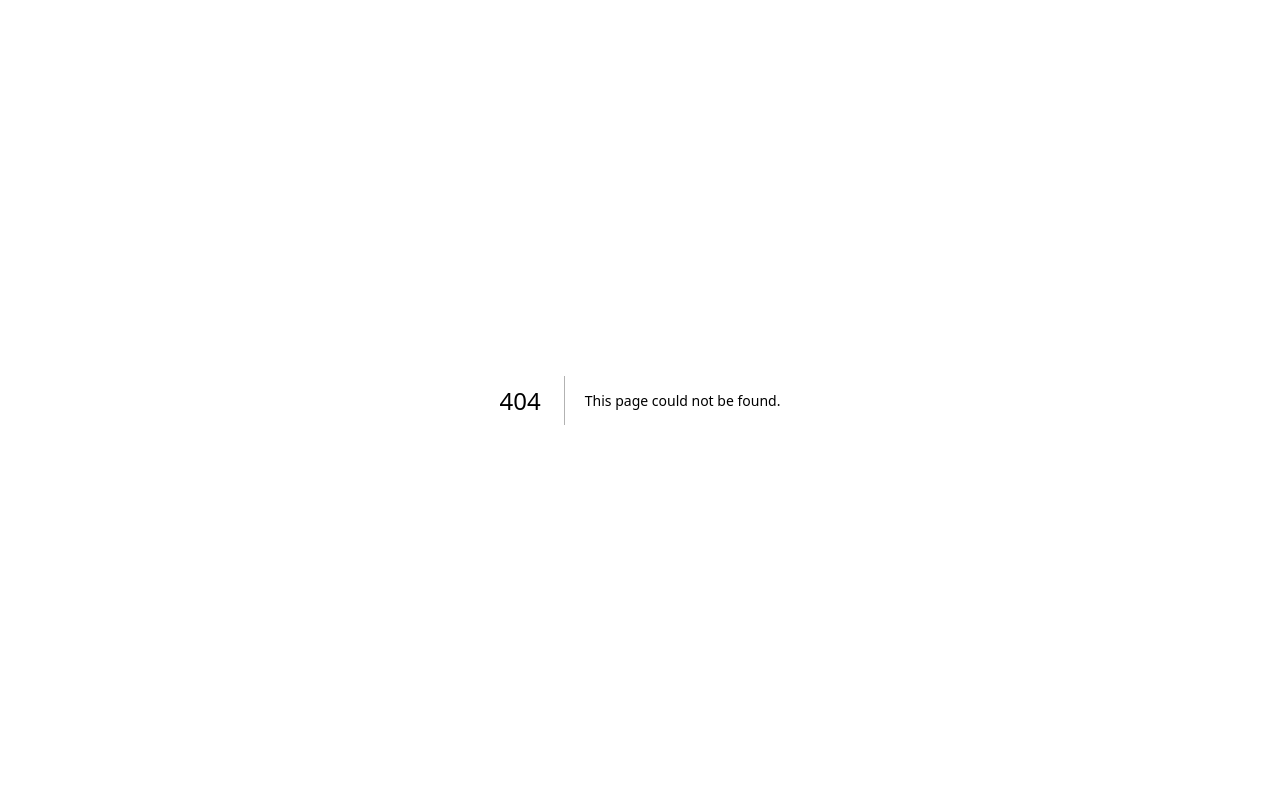
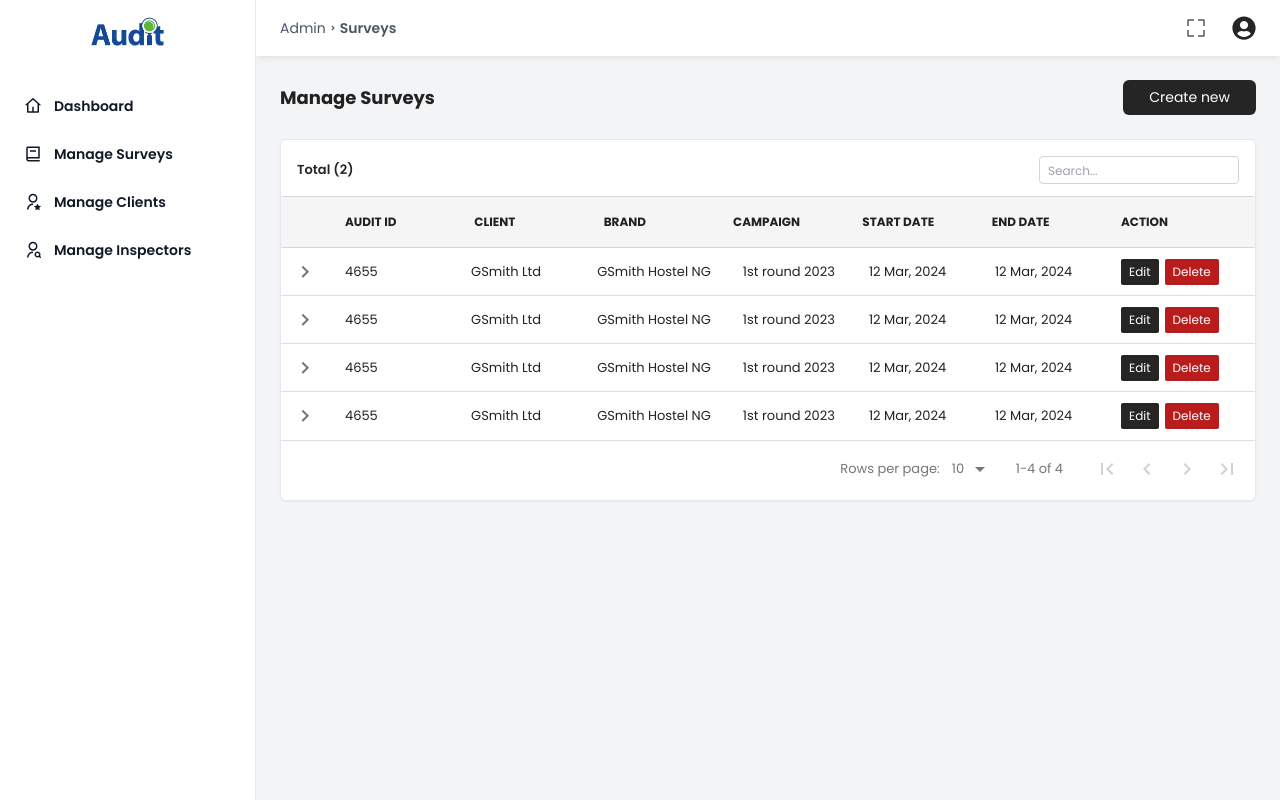
Before and after one commit to deegeeartz/pipeopsAuditProductivity, a Next.js app in the folder frontend/: page /admin/surveys in a window 1280 px wide. Before the commit this address had no page. Built offline with nearby package versions, Linux system fonts and the light colour scheme.

Commit message:
FE/feat: add survey page

```diff
--- a/frontend/src/components/Layout.jsx
+++ b/frontend/src/components/Layout.jsx
@@ -108,10 +108,10 @@ const Layout = ({ children }) => {
 						<RiMenuLine />
 					</button>
 
-					<ol class='ms-4 md:ms-0 flex items-center whitespace-nowrap capitalize'>
-						<li class='text-sm text-gray-600'>{getHeaderText()[0]}</li>
-						<RiArrowDropRightLine class='text-sm text-gray-600' />
-						<li class='text-sm font-semibold text-gray-600 truncate' aria-current='page'>
+					<ol className='ms-4 md:ms-0 flex items-center whitespace-nowrap capitalize'>
+						<li className='text-sm text-gray-600'>{getHeaderText()[0]}</li>
+						<RiArrowDropRightLine className='text-sm text-gray-600' />
+						<li className='text-sm font-semibold text-gray-600 truncate' aria-current='page'>
 							{getHeaderText()[1] ?? 'Dashboard'}
 						</li>
 					</ol>
--- /dev/null
+++ b/frontend/src/components/SurveyTable.jsx
@@ -0,0 +1,102 @@
+import DataTable from 'react-data-table-component';
+
+const ExpandedComponent = ({ data }) => {
+	return (
+		<p className='p-3 px-6'>
+			<pre>{JSON.stringify(data, null, 2)}</pre>
+		</p>
+	);
+};
+
+const SurveyTable = () => {
+	return (
+		<DataTable
+			className='datatable'
+			columns={columns}
+			data={data}
+			pagination={true}
+			expandableRows={true}
+			expandableRowsComponent={ExpandedComponent}
+			expandOnRowClicked={true}
+		/>
+	);
+};
+
+const columns = [
+	{
+		name: 'Audit ID',
+		selector: (row) => '4655',
+		sortable: true,
+	},
+	{
+		name: 'Client',
+		selector: (row) => 'GSmith Ltd',
+		sortable: true,
+	},
+	{
+		name: 'Brand',
+		selector: (row) => 'GSmith Hostel NG',
+		sortable: true,
+		minWidth: true,
+	},
+	{
+		name: 'Campaign',
+		selector: (row) => '1st round 2023',
+		sortable: true,
+		hide: 'md',
+	},
+	{
+		name: 'Start Date',
+		selector: (row) => row.date,
+		sortable: true,
+		minWidth: '110px',
+	},
+	{
+		name: 'End Date',
+		selector: (row) => row.date,
+		sortable: true,
+		minWidth: '110px',
+	},
+	{
+		name: 'Action',
+		minWidth: '150px',
+		cell: () => {
+			const style = 'text-white text-[12px] rounded-sm p-1 px-2';
+			return (
+				<div className='flex'>
+					<div className={`${style} bg-[#252525] mr-1.5`}>Edit</div>
+					<div className={`${style} bg-red-700 text-white`}>Delete</div>
+				</div>
+			);
+		},
+	},
+];
+
+const data = [
+	{
+		id: 1,
+		title: 'Beetlejuice',
+		date: '12 Mar, 2024',
+		director: 'Hello Wrld',
+	},
+	{
+		id: 2,
+		title: 'Ghostbusters',
+		date: '12 Mar, 2024',
+		director: 'Hello Wrld',
+	},
+	{
+		id: 12,
+		title: 'Beetlejuice',
+		date: '12 Mar, 2024',
+		director: 'Hello Wrld',
+	},
+	{
+		id: 13,
+		title: 'Beetlejuice',
+		date: '12 Mar, 2024',
+		director: 'Hello Wrld',
+	},
+];
+
+export default SurveyTable;
--- /dev/null
+++ b/frontend/src/pages/admin/surveys/index.jsx
@@ -0,0 +1,33 @@
+import Layout from '@/components/Layout';
+import dynamic from 'next/dynamic';
+
+const SurveyTable = dynamic(() => import('@/components/SurveyTable'), { ssr: false });
+
+const Surveys = () => {
+	return (
+		<Layout>
+			<div className='content p-6'>
+				<div className='mb-6 flex justify-between items-center'>
+					<h1 className='font-bold text-lg text-[#222]'>Manage Surveys</h1>
+					<a className='btn_primary'>Create new</a>
+				</div>
+
+				<div className='py-1 bg-white rounded-md border border-gray-200 shadow-sm shadow-black/5'>
+					<div className='py-3 px-4 flex justify-between items-center'>
+						<p className='text-[13px] font-semibold'>Total (2)</p>
+						<div></div>
+						<input
+							type='text'
+							className='border border-gray-300 rounded-[4px] h-7 w-[200px] p-2 text-sm placeholder:text-[12px]'
+							placeholder='Search...'
+						/>
+					</div>
+
+					<SurveyTable />
+				</div>
+			</div>
+		</Layout>
+	);
+};
+
+export default Surveys;
--- a/frontend/src/styles/index.css
+++ b/frontend/src/styles/index.css
@@ -4,5 +4,28 @@
 
 body {
 	color: #252525;
-	font-family: 'Raleway', sans-serif;
+	font-family: "Raleway", sans-serif;
 }
+
+.btn_primary {
+	font-size: 14px;
+	padding: 7px 26px;
+	border-radius: 6px;
+	color: #fff;
+	background: #252525;
+	@apply select-none transition-all hover:opacity-85;
+}
+
+/*!----- SECTIONS -------*/
+.datatable {
+	border-radius: 2px !important;
+}
+
+.rdt_TableHeadRow {
+	background: #f5f5f5 !important;
+	font-weight: bold;
+	text-transform: uppercase;
+	border-top-width: 1px;
+	border-top-color: rgba(0, 0, 0, 0.12);
+	border-top-style: solid;
+}
```
